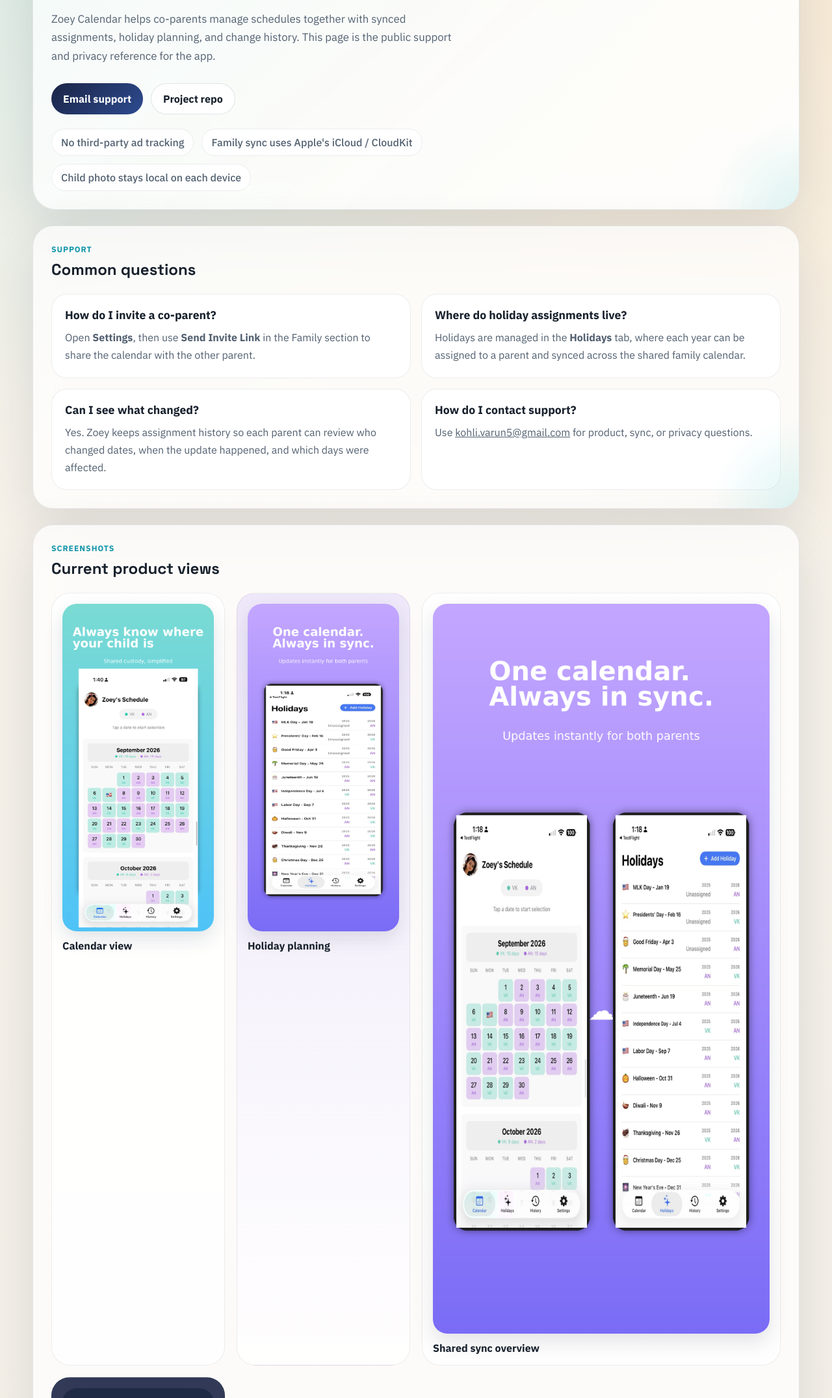
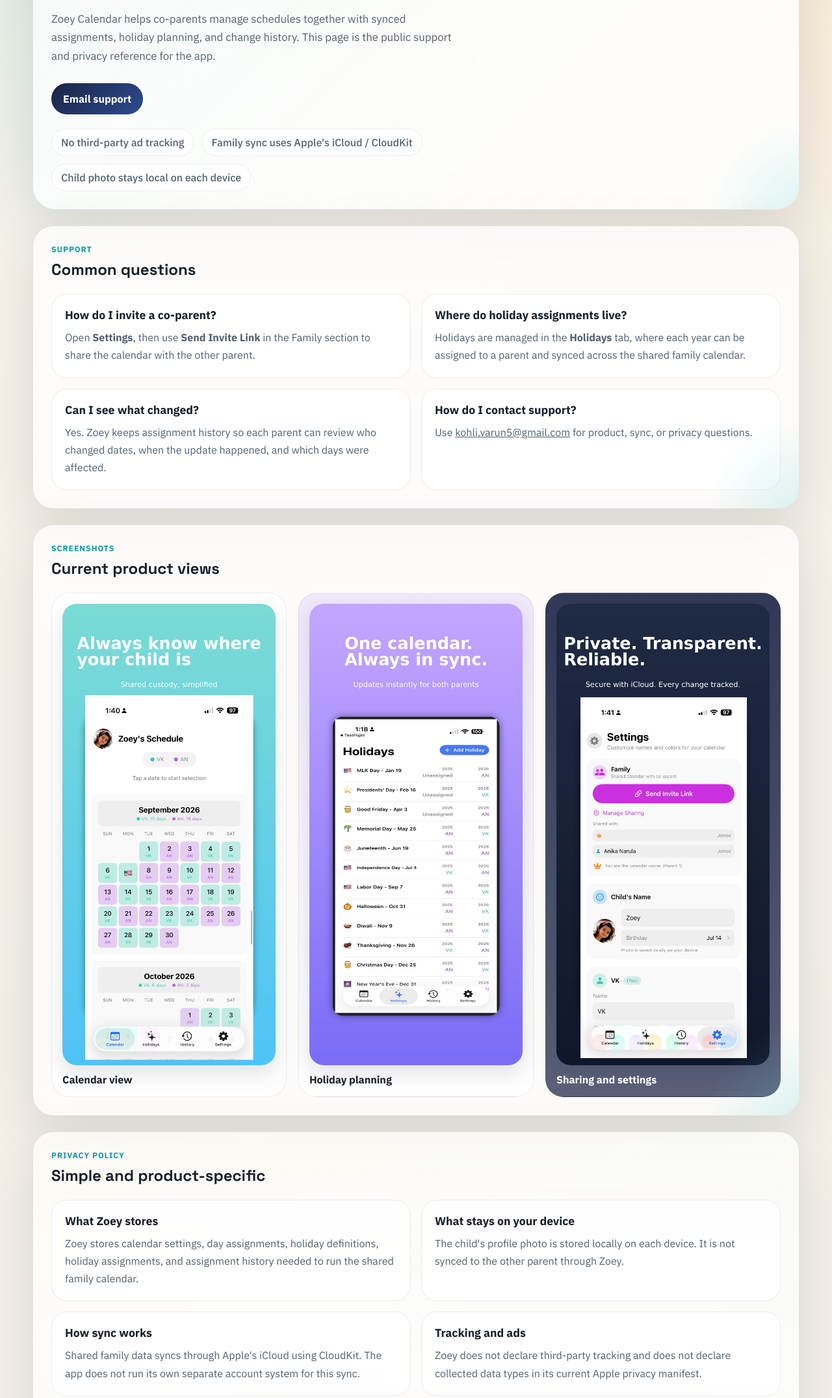
Before and after one commit to kohlivarun5/zoey-calendar-site, a plain HTML site: page index.html in a window 1280 px wide. Shown: the part 549-2700 px from the top of the page at 65% size. Drawn offline with Linux system fonts and the light colour scheme.

Commit message:
Remove overview screenshot and repo links

```diff
--- a/index.html
+++ b/index.html
@@ -52,11 +52,6 @@
                 class="button primary"
                 href="mailto:kohli.varun5@gmail.com?subject=Zoey%20Calendar%20Support"
                 >Email support</a
-              >
-              <a
-                class="button secondary"
-                href="https://github.com/kohlivarun5/zoey-calendar"
-                >Project repo</a
               >
             </div>
             <ul class="signal-list" aria-label="Key details">
@@ -154,13 +149,6 @@
               />
               <figcaption>Holiday planning</figcaption>
             </figure>
-            <figure class="shot wide">
-              <img
-                src="./assets/screenshots/overview.png"
-                alt="Zoey Calendar overview showing calendar and holiday screens"
-              />
-              <figcaption>Shared sync overview</figcaption>
-            </figure>
             <figure class="shot tall dark">
               <img
                 src="./assets/screenshots/settings.png"
@@ -252,10 +240,6 @@
         <p>Zoey Calendar support and privacy reference.</p>
         <p>
           <a href="mailto:kohli.varun5@gmail.com">Contact support</a>
-          <span>·</span>
-          <a href="https://github.com/kohlivarun5/zoey-calendar"
-            >GitHub repository</a
-          >
         </p>
       </footer>
     </div>
--- a/styles.css
+++ b/styles.css
@@ -309,7 +309,7 @@ main {
 }
 
 .shot.tall {
-  grid-column: span 3;
+  grid-column: span 4;
 }
 
 .shot.wide {
```
Also changed, not shown: assets/screenshots/overview.png (deleted).
